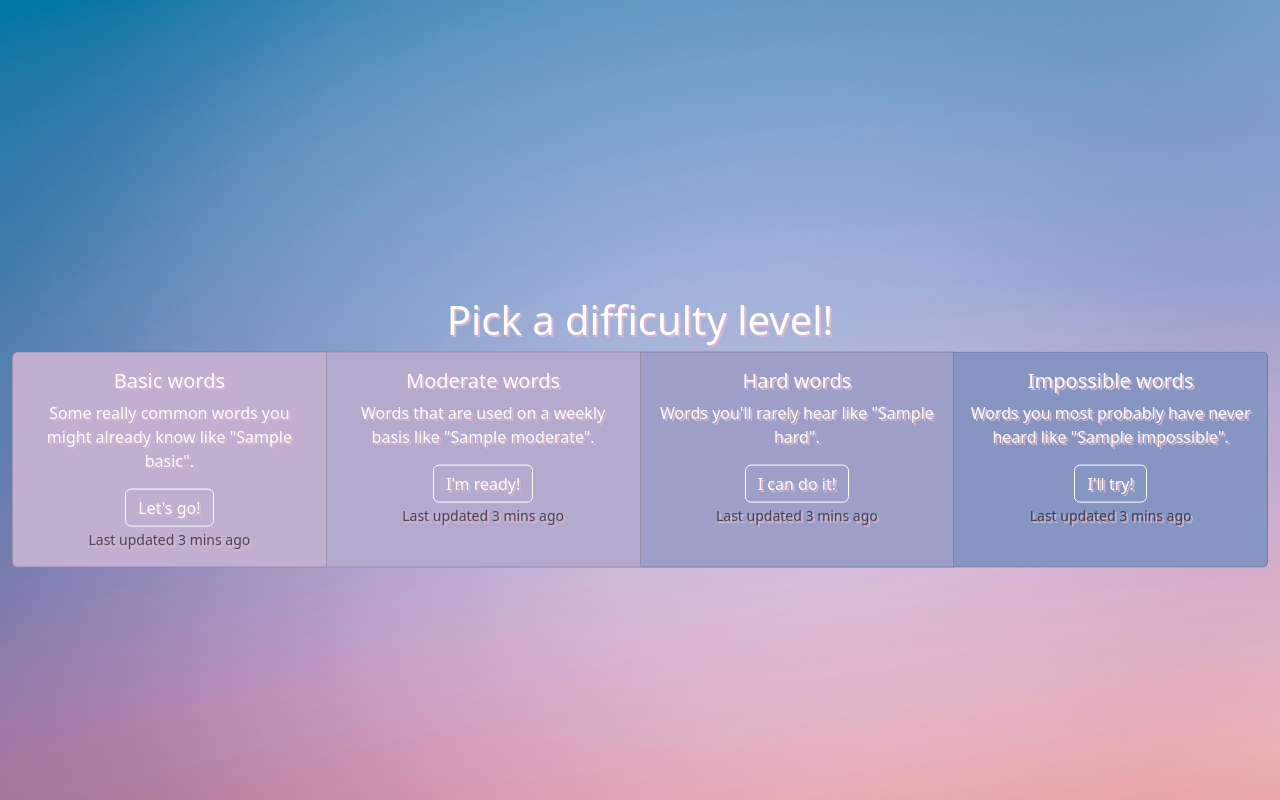
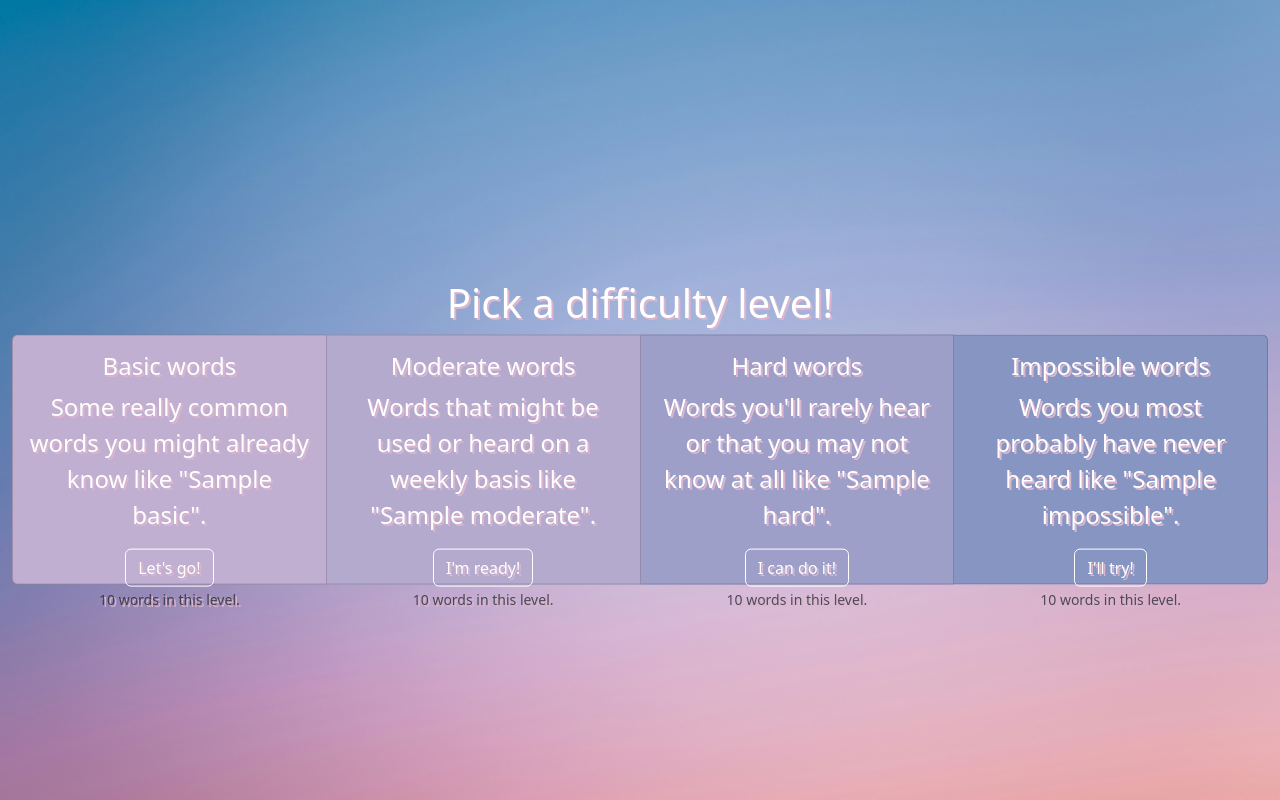
Before and after one commit to santiagodeluca/CS50-Final-Project, a Flask app: template project/templates/learn.html in a window 1280 px wide. Run offline with Flask 3, Linux system fonts and the light colour scheme; the template is opened without the code that fills it: most values are stand-ins (such as "Sample title", 1, 10 or a date in 2020).

Commit message:
learn done

```diff
--- a/project/static/styles.css
+++ b/project/static/styles.css
@@ -7,6 +7,12 @@ body {
     color: white;
     text-shadow: 2px 2px 0px #DAB5CF;
 }
+
+.custom-card-body {
+    height: 250px;
+    width: 200px;
+}
+
 .fifteen {
     padding-top: 15%;
 }
--- a/project/templates/learn.html
+++ b/project/templates/learn.html
@@ -9,45 +9,45 @@
     <div class="card-group">
 
       {% if basic_list %}
-      <div class="card text-style" style="background-color: #C0AFD1;">
+      <div class="card text-style custom-card-body" style="background-color: #C0AFD1;">
         <div class="card-body">
-          <h5 class="card-title">Basic words</h5>
-          <p class="card-text">Some really common words you might already know like "{{ basic_list[0] }}".</p>
+          <h4 class="card-title">Basic words</h4>
+          <p class="card-text fs-4">Some really common words you might already know like "{{ basic_list[0] }}".</p>
           <a href="/learn/basic" class="btn btn-outline custom-outline">Let's go!</a>
-          <p class="card-text"><small class="text-body-secondary text-style">Last updated 3 mins ago</small></p>
+          <p class="card-text"><small class="text-body-secondary">{{ eas_len }} words in this level.</small></p>
         </div>
       </div>
       {% endif %}
 
       {% if basic_list %}
-      <div class="card text-style" style="background-color: #B4AACE;">
+      <div class="card text-style custom-card-body" style="background-color: #B4AACE;">
         <div class="card-body">
-          <h5 class="card-title">Moderate words</h5>
-          <p class="card-text">Words that are used on a weekly basis like "{{ moderate_list[0] }}".</p>
+          <h4 class="card-title">Moderate words</h4>
+          <p class="card-text fs-4">Words that might be used or heard on a weekly basis like "{{ moderate_list[0] }}".<br></p>
           <a href="/learn/moderate" class="btn btn-outline custom-outline">I'm ready!</a>
-          <p class="card-text"><small class="text-body-secondary text-style">Last updated 3 mins ago</small></p>
+          <p class="card-text"><small class="text-body-secondary">{{ mod_len }} words in this level.</small></p>
         </div>
       </div>
       {% endif %}
 
       {% if basic_list %}
-      <div class="card text-style" style="background-color: #9D9FC8;">
+      <div class="card text-style custom-card-body" style="background-color: #9D9FC8;">
         <div class="card-body">
-          <h5 class="card-title">Hard words</h5>
-          <p class="card-text">Words you'll rarely hear like "{{ hard_list[0] }}".</p>
+          <h4 class="card-title">Hard words</h4>
+          <p class="card-text fs-4">Words you'll rarely hear or that you may not know at all like "{{ hard_list[0] }}".</p>
           <a href="/learn/hard" class="btn btn-outline custom-outline">I can do it!</a>
-          <p class="card-text"><small class="text-body-secondary text-style">Last updated 3 mins ago</small></p>
+          <p class="card-text"><small class="text-body-secondary">{{ har_len }} words in this level.</small></p>
         </div>
       </div>
       {% endif %}
 
       {% if basic_list %}
-      <div class="card text-style" style="background-color: #8695C2;">
+      <div class="card text-style custom-card-body" style="background-color: #8695C2;">
         <div class="card-body">
-          <h5 class="card-title">Impossible words</h5>
-          <p class="card-text">Words you most probably have never heard like "{{ impossible_list[0] }}".</p>
-          <a href="/learn/impossbile" class="btn btn-outline custom-outline">I'll try!</a>
-          <p class="card-text"><small class="text-body-secondary text-style">Last updated 3 mins ago</small></p>
+          <h4 class="card-title">Impossible words</h4>
+          <p class="card-text fs-4">Words you most probably have never heard like "{{ impossible_list[0] }}".</p>
+          <a href="/learn/impossible" class="btn btn-outline custom-outline">I'll try!</a>
+          <p class="card-text"><small class="text-body-secondary">{{ imp_len }} words in this level.</small></p>
         </div>
       </div>
       {% endif %}
```
Also changed, not shown: project/static/happy.png (deleted), project/static/neutral.png (deleted), project/static/really happy.png (deleted), project/static/sad.png (deleted), 2 other files.
